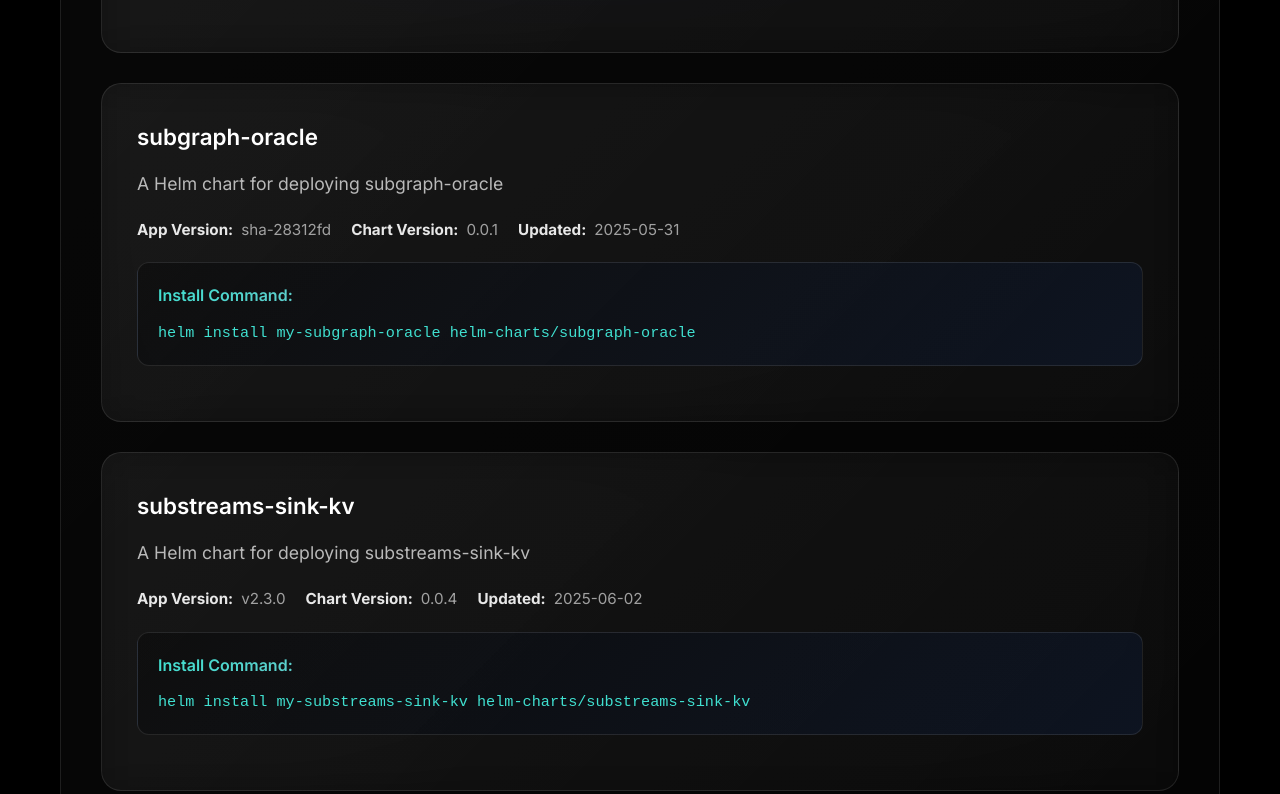
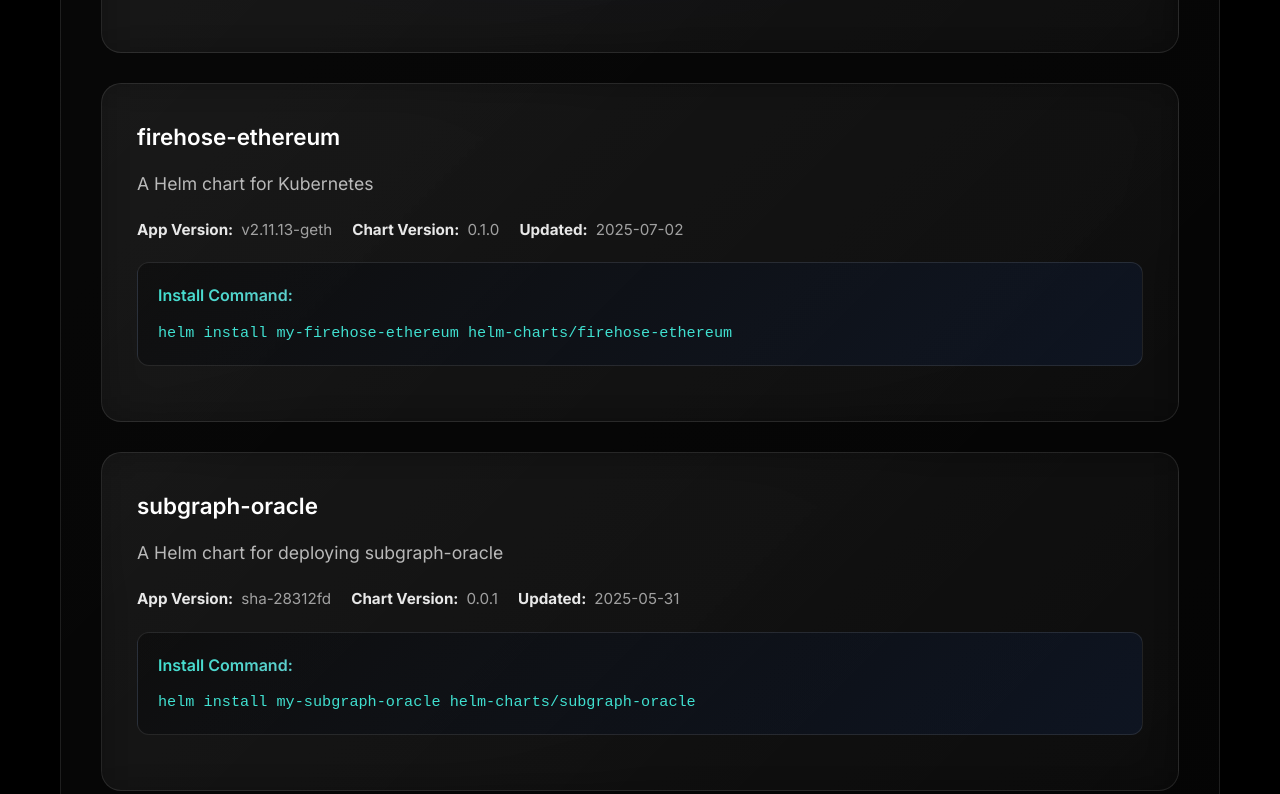
Before and after one commit to pinax-network/helm-charts, a plain HTML site: page index.html in a window 1280 px wide. Shown: the part 1140-1934 px from the top of the page. Drawn offline with Linux system fonts and the light colour scheme.

Commit message:
Auto-update index.html

```diff
--- a/index.html
+++ b/index.html
@@ -202,6 +202,25 @@ helm repo update</pre>
                 </div>
             </div>
             <div class="chart">
+                <h3>firehose-ethereum</h3>
+                <p>A Helm chart for Kubernetes</p>
+                <div class="meta">
+                    <div class="meta-item">
+                        <strong>App Version:</strong> v2.11.13-geth
+                    </div>
+                    <div class="meta-item">
+                        <strong>Chart Version:</strong> 0.1.0
+                    </div>
+                    <div class="meta-item">
+                        <strong>Updated:</strong> 2025-07-02
+                    </div>
+                </div>
+                <div class="install-cmd">
+                    <strong>Install Command:</strong>
+                    <code>helm install my-firehose-ethereum helm-charts/firehose-ethereum</code>
+                </div>
+            </div>
+            <div class="chart">
                 <h3>subgraph-oracle</h3>
                 <p>A Helm chart for deploying subgraph-oracle</p>
                 <div class="meta">
@@ -292,7 +311,7 @@ helm repo update</pre>
         </div>
 
         <div class="footer">
-            <p>Generated automatically on 2025-06-16 22:32:48 UTC</p>
+            <p>Generated automatically on 2025-07-02 15:55:38 UTC</p>
             <p>
                 <a href="https://github.com/pinax-network/helm-charts" class="repo-link">
                     🗂️ Source Repository
```
